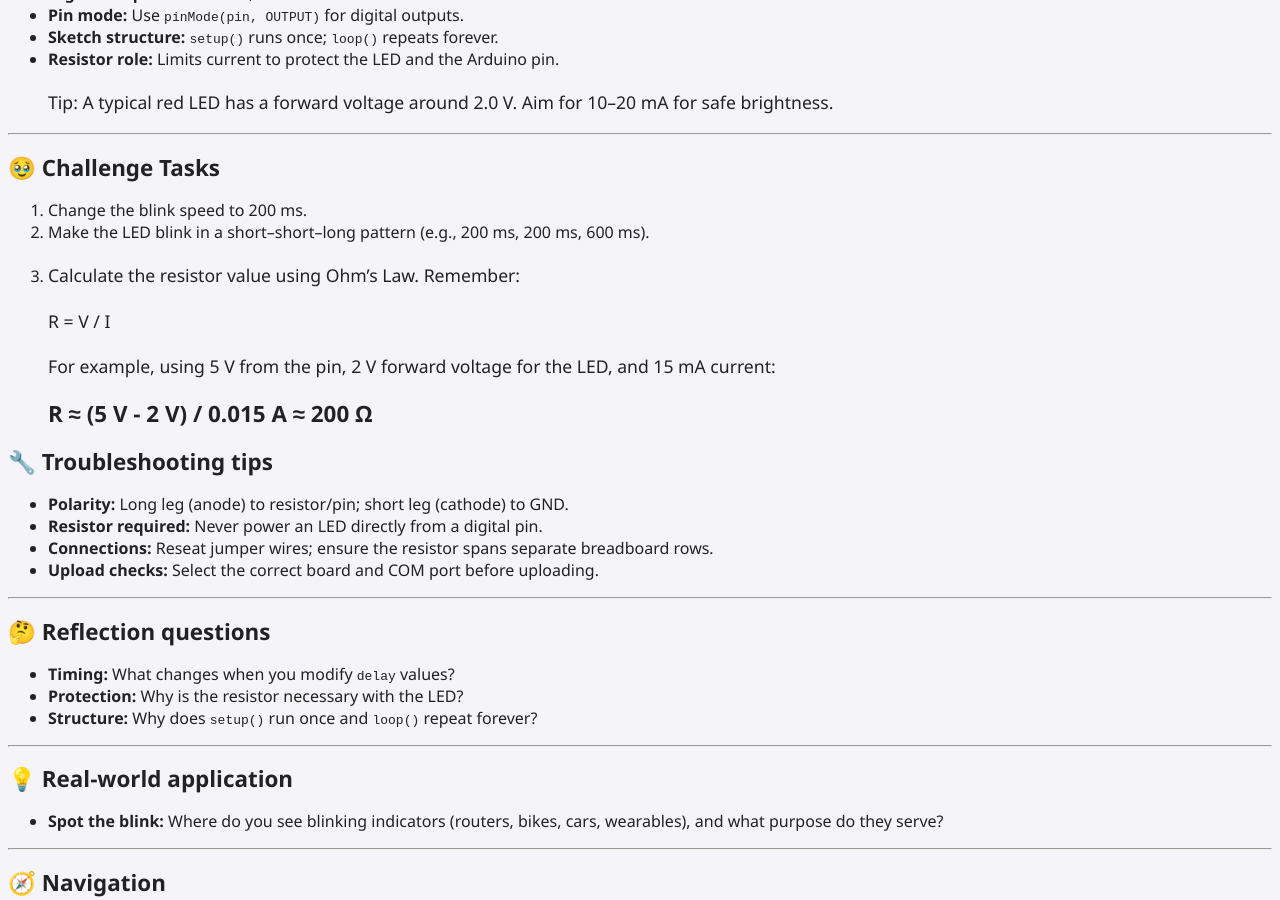
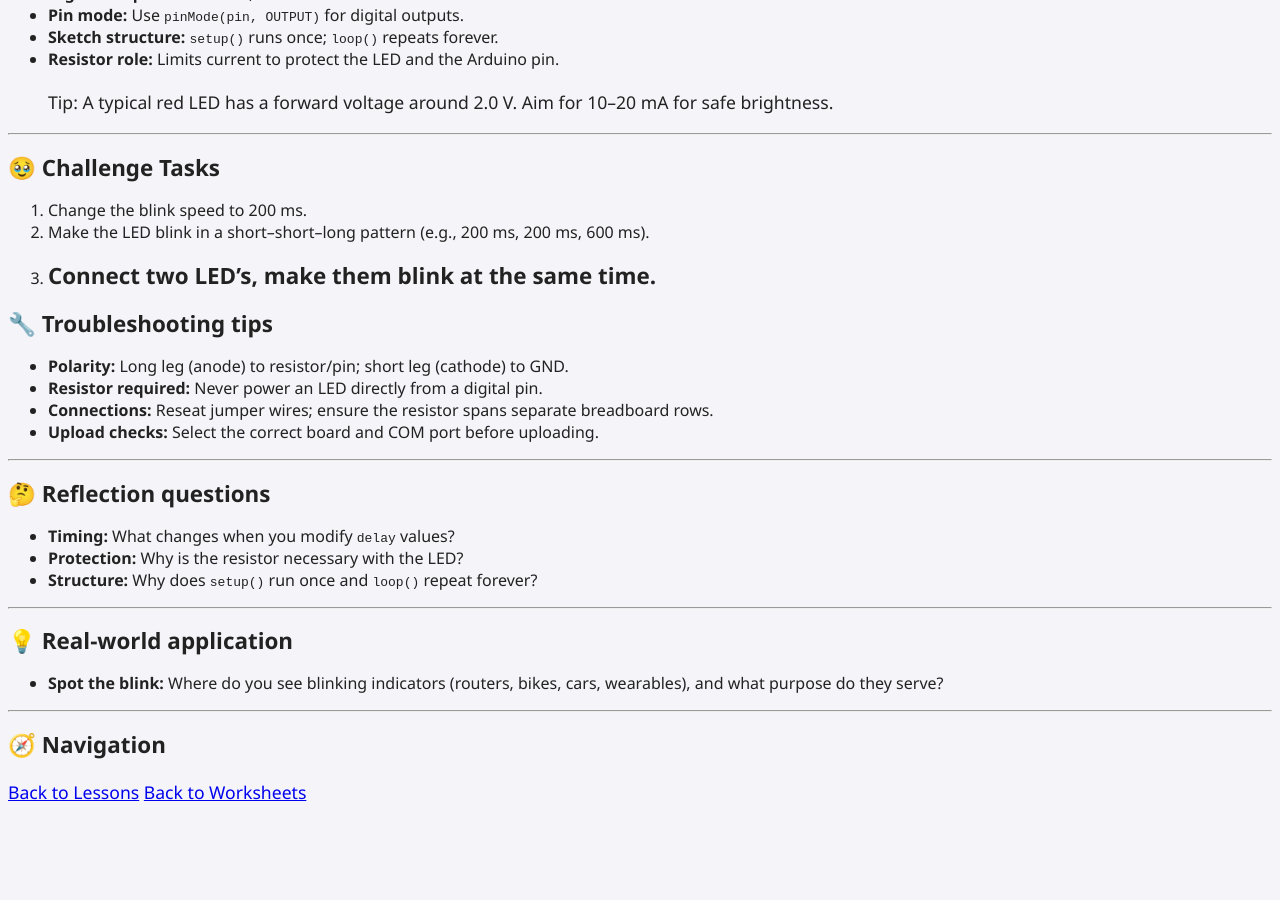
Before and after one commit to ImMrHh/arduino.journey, a Jekyll site: the page built from worksheets/week1-worksheet.md, in a window 1280 px wide and 900 px high, scrolled down 1190 px. Built offline with Jekyll 4.4.1, drawn with Linux system fonts in a browser that asks for light colours; our own code applies the rules of GitHub Pages for plain Markdown files; after the commit the page ends 2014 px from its top, so only the background shows below that.

Commit message:
Update challenge tasks in week1-worksheet.md
Removed resistor calculation task and added a new task to connect two LEDs.

```diff
--- a/worksheets/week1-worksheet.md
+++ b/worksheets/week1-worksheet.md
@@ -50,13 +50,7 @@ void loop() {
 
 1. Change the blink speed to 200 ms.
 2. Make the LED blink in a short–short–long pattern (e.g., 200 ms, 200 ms, 600 ms).
-3. Calculate the resistor value using Ohm’s Law. Remember:
-
-   R = V / I
-
-   For example, using 5 V from the pin, 2 V forward voltage for the LED, and 15 mA current:
-
-   R ≈ (5 V - 2 V) / 0.015 A ≈ 200 Ω
+3. Connect two LED's, make them blink at the same time.
 ---
 
 ## 🔧 Troubleshooting tips
```
